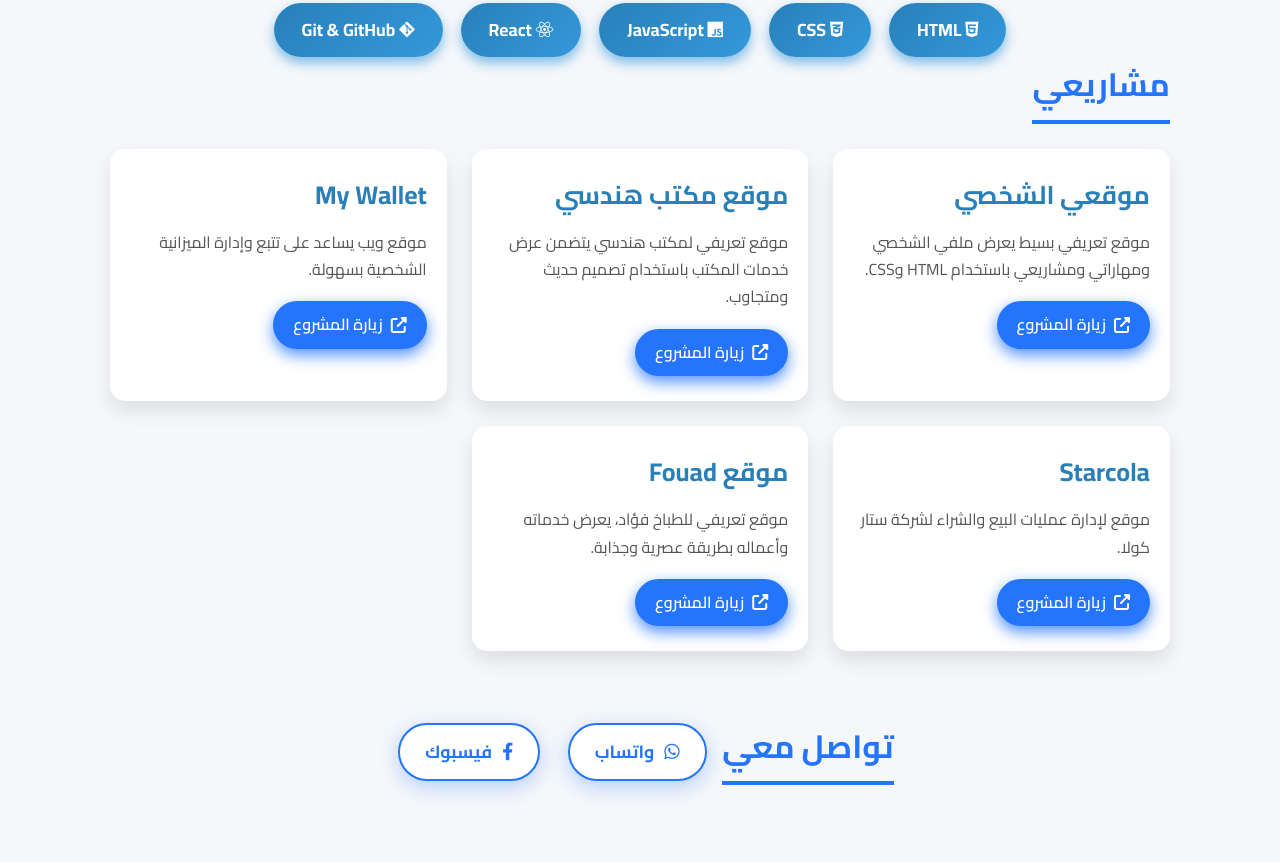
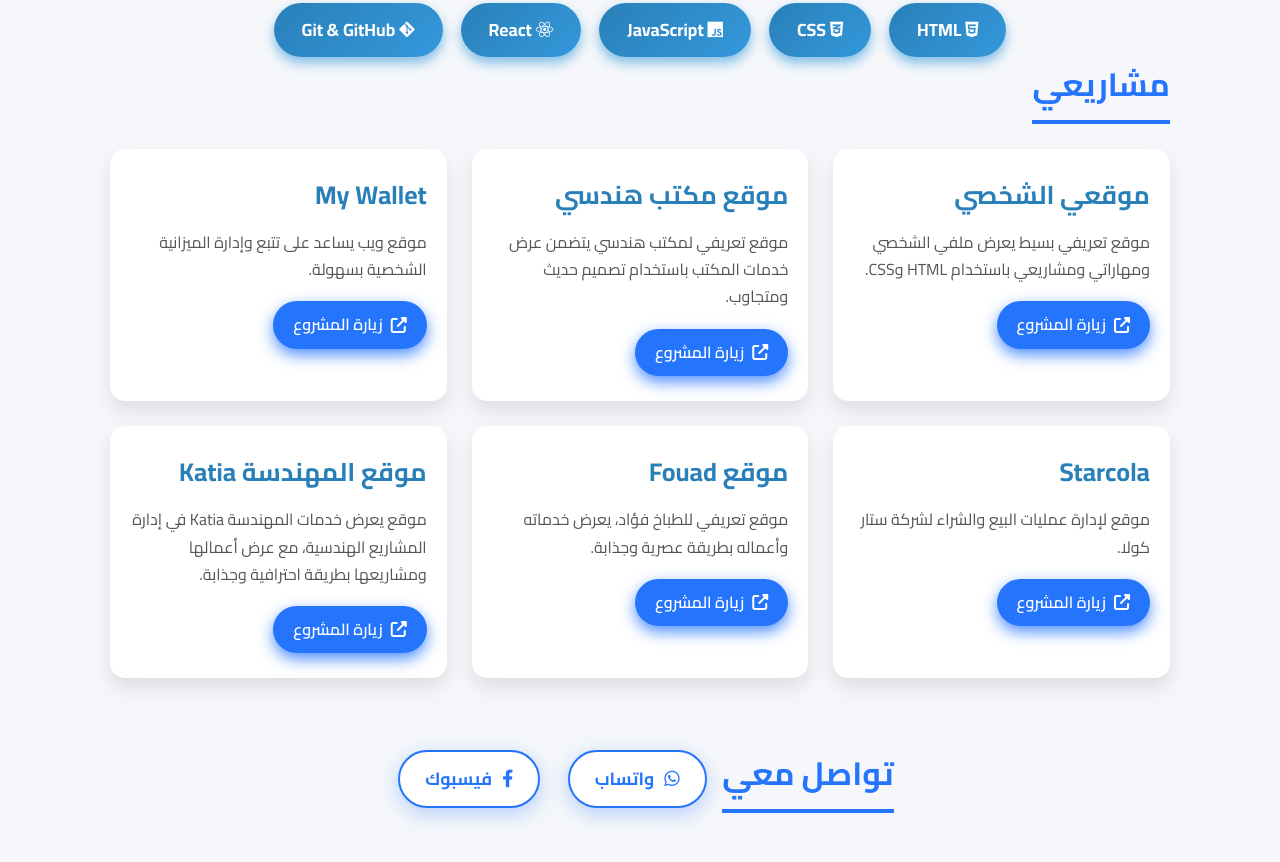
Before and after one commit to Mohammedkaadi/My-project, a plain HTML site: page index.html in a window 1280 px wide. Shown: the part 689-1551 px from the top of the page. Drawn offline with Linux system fonts and the light colour scheme.

Commit message:
Update index.html

```diff
--- a/index.html
+++ b/index.html
@@ -128,6 +128,13 @@
    <i class="fas fa-external-link-alt"></i> زيارة المشروع
    </a>
    </div>
+   <div class="project">
+   <h3>موقع المهندسة Katia</h3>
+   <p>موقع يعرض خدمات المهندسة Katia في إدارة المشاريع الهندسية، مع عرض أعمالها ومشاريعها بطريقة احترافية وجذابة.</p>
+   <a href="https://eng-katia.github.io/katia/" target="_blank">
+   <i class="fas fa-external-link-alt"></i> زيارة المشروع
+   </a>
+   </div>
    </div>
    </section>
    <section id="contact">
```
